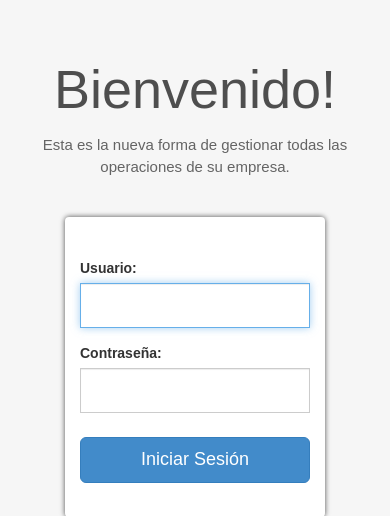
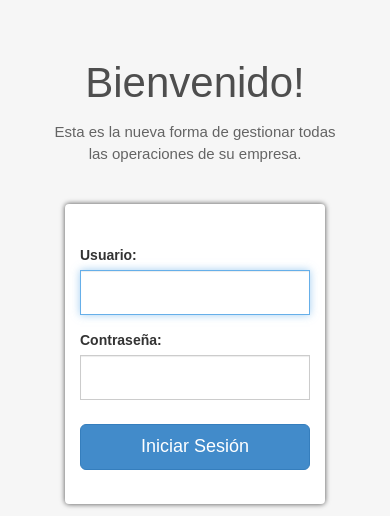
Before and after one commit to jeffaristi92/proyecto-www, a PHP site: page / in a window 390 px wide. Shown: the top 516 px of the page. Run offline with PHP 8.4, Linux system fonts and the light colour scheme.

Commit message:
Login -> css (algunos cambios en el responsive)

```diff
--- a/css/styles.css
+++ b/css/styles.css
@@ -3,7 +3,9 @@ body{
 	font-family: Arial, Helvetica, sans-serif;
 	background: #f6f6f6;
 }
-
+.header{
+	padding: 0 38px;
+}
 h1{
 	text-align: center;
 	color: rgb(78, 78, 78);
@@ -60,7 +62,7 @@ select {
 /* Landscape phone to portrait tablet */
 @media (max-width: 767px) {
 	.background_login{
-		width: 300px;
+		width: 330px;
 	}
 	h1{
 		font-size: 54px;
@@ -76,4 +78,7 @@ select {
 	.background_login{
 		width: 260px;
 	}
+	h1{
+		font-size: 42px;
+	}
 }
--- a/index.php
+++ b/index.php
@@ -28,9 +28,10 @@
 
     <div class="container">
 
-      <h1>Bienvenido!</h1>
-      <p>Esta es la nueva forma de gestionar todas las operaciones de su empresa.</p>
-
+      <div class="header">
+        <h1>Bienvenido!</h1>
+        <p>Esta es la nueva forma de gestionar todas las operaciones de su empresa.</p>
+      </div>
           <div class="background_login">
             <form class="form-signin" role="form" action="Controlador/ControllerLogin.php" method="POST">
               <label>Usuario:</label>
```
